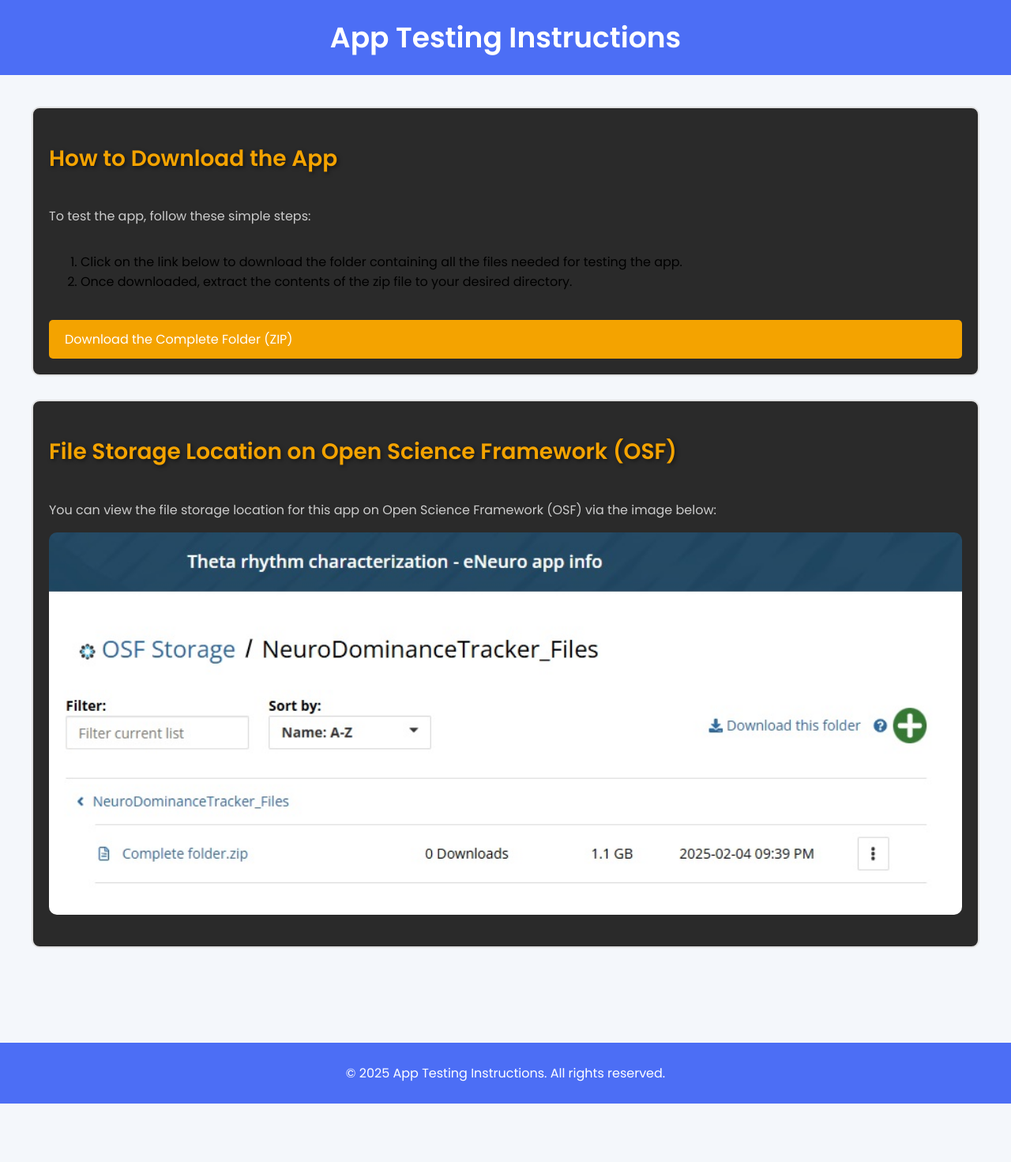
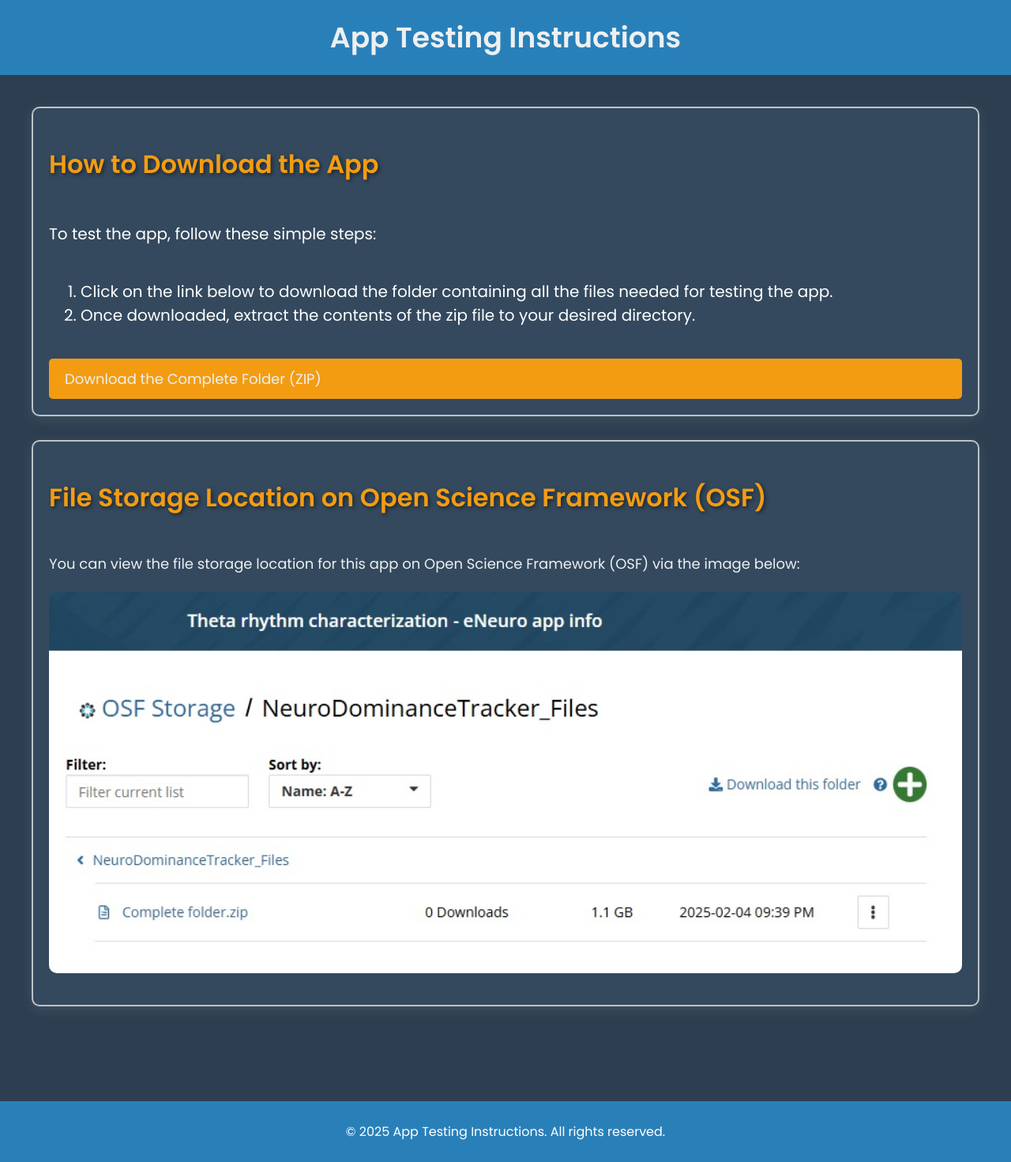
Before and after one commit to nbahador/NeuroDominanceTracker-Tool, a Jekyll site: the page download.html, which Jekyll copies as it is, in a window 1280 px wide. Shown: the whole page at 79% size. Built offline with Jekyll 4.4.1, drawn with Linux system fonts in a browser that asks for light colours; before the commit the page ends 1397 px from its top, so only the background shows below that.

Commit message:
Update download.html

```diff
--- a/download.html
+++ b/download.html
@@ -9,14 +9,15 @@
     <style>
         body {
             font-family: 'Poppins', sans-serif;
-            background-color: #f4f7fb;
+            background-color: #2C3E50; /* Deep blue background for a calm, professional feel */
             margin: 0;
             padding: 0;
+            color: #ECF0F1; /* Soft white text for readability */
         }
 
         header {
-            background-color: #4C6EF5;
-            color: white;
+            background-color: #2980B9; /* Lighter blue for the header */
+            color: #ECF0F1; /* Soft white text */
             padding: 20px;
             text-align: center;
         }
@@ -33,7 +34,7 @@
         }
 
         .card {
-            background-color: #2A2A2A;
+            background-color: #34495E; /* Darker blue-gray for contrast */
             border-radius: 10px;
             box-shadow: 0 4px 15px rgba(255, 255, 255, 0.1);
             margin-bottom: 30px;
@@ -41,13 +42,13 @@
             display: flex;
             flex-direction: column;
             justify-content: center;
-            border: 2px solid #e1e1e1;
+            border: 2px solid #BDC3C7; /* Light metallic border */
             transition: transform 0.3s ease, box-shadow 0.3s ease;
         }
 
         .card:hover {
             transform: translateY(-10px);
-            box-shadow: 0 10px 20px rgba(255, 215, 0, 0.4); /* Gold metallic glow effect */
+            box-shadow: 0 10px 20px rgba(41, 128, 185, 0.4); /* Subtle blue glow on hover */
         }
 
         .card img {
@@ -62,36 +63,36 @@
         }
 
         .card h2 {
-            font-size: 28px;
-            color: #F4A300; /* Metallic gold */
+            font-size: 32px;
+            color: #F39C12; /* Bright metallic gold for headers */
             text-shadow: 2px 2px 5px rgba(0, 0, 0, 0.5);
         }
 
         .card p {
-            font-size: 16px;
-            line-height: 1.6;
-            color: #ccc;
+            font-size: 18px;
+            line-height: 1.8;
+            color: #ECF0F1; /* White text for easy readability */
         }
 
         .card a {
             text-decoration: none;
-            color: #fff;
-            background-color: #F4A300; /* Metallic gold */
+            color: #ECF0F1;
+            background-color: #F39C12; /* Gold button */
             padding: 12px 20px;
             border-radius: 5px;
-            font-size: 16px;
+            font-size: 18px;
             margin-top: 20px;
             transition: background-color 0.3s;
         }
 
         .card a:hover {
-            background-color: #E18C00; /* Slightly darker gold */
+            background-color: #E67E22; /* Slightly darker gold on hover */
         }
 
         footer {
             text-align: center;
             padding: 10px;
-            background-color: #4C6EF5;
+            background-color: #2980B9; /* Matching footer with header */
             color: white;
             margin-top: 50px;
         }
@@ -107,8 +108,8 @@
         <!-- First Card - Instructions -->
         <div class="card">
             <h2>How to Download the App</h2>
-            <p>To test the app, follow these simple steps:</p>
-            <ol>
+            <p style="font-size: 20px; color: white;">To test the app, follow these simple steps:</p>
+            <ol style="font-size: 20px; color: white;">
                 <li>Click on the link below to download the folder containing all the files needed for testing the app.</li>
                 <li>Once downloaded, extract the contents of the zip file to your desired directory.</li>
             </ol>
```
